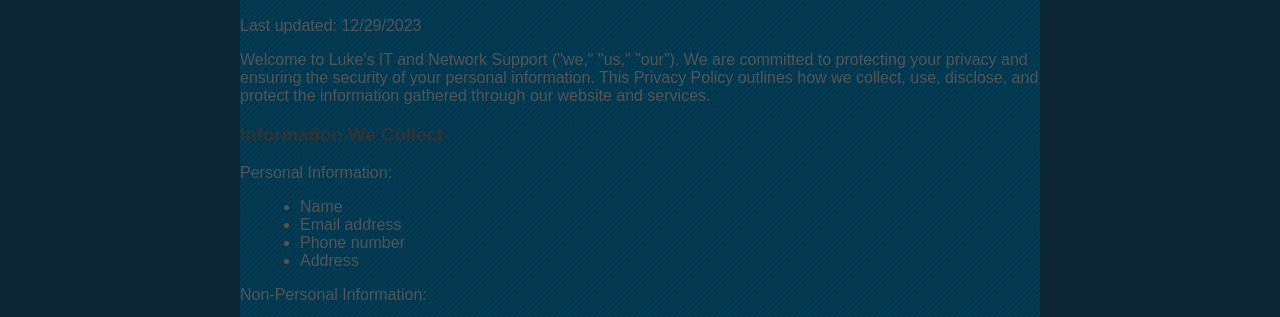
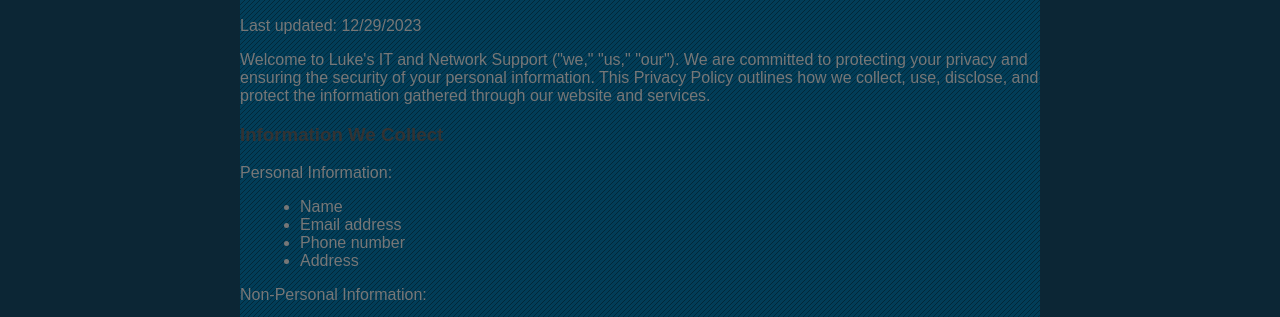
Before and after one commit to lukesitsupport/lukesitsupport.github.io, a website: page privacy-policy.html in a window 1280 px wide. Shown: the part 466-783 px from the top of the page. Drawn offline with Linux system fonts and the light colour scheme.

Commit message:
Update privacy-policy.html

```diff
--- a/privacy-policy.html
+++ b/privacy-policy.html
@@ -23,13 +23,13 @@
         }
 
         .privacy-policy p {
-            color: #555;
+            color: #777; /* Updated text color to be brighter */
         }
 
         .privacy-policy ul {
             list-style-type: disc;
             margin-left: 20px;
-            color: #555;
+            color: #777; /* Updated text color to be brighter */
         }
 
         .privacy-policy a {
@@ -105,8 +105,4 @@
             <li><span>Phone</span><p>: (619)-888-2739</p></li>
         </ul>
         <span class="footnote">&copy; Copyright &copy; 2023. All rights reserved</span>
-    </div> -->
-
-</body>
-
-</html>
+    </
```
